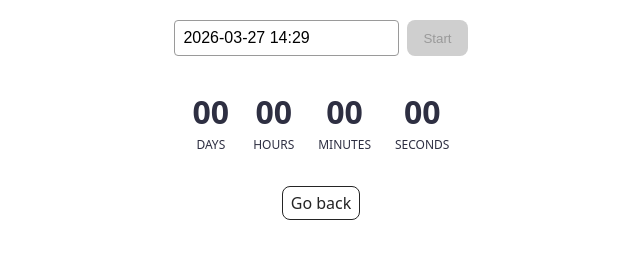
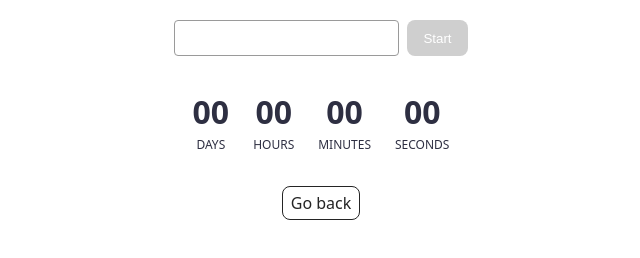
Before and after one commit to sofiiayarmak/goit-advancedjs-hw-02, a website built with Vite: page src/1-timer.html in a window 1280 px wide. Shown: the whole page, without its empty margins (319-959 px from the left). Built offline with nearby package versions, Linux system fonts and the light colour scheme.

Commit message:
fixed button styles

```diff
--- a/src/css/styles.css
+++ b/src/css/styles.css
@@ -35,7 +35,7 @@
 button[data-start] {
   padding: 8px 16px;
   background-color: #4e75ff;
-  color: #9a9a9a;
+  color: #fff;
   border: none;
   border-radius: 8px;
   cursor: pointer;
--- a/src/js/1-timer.js
+++ b/src/js/1-timer.js
@@ -3,14 +3,11 @@ import 'flatpickr/dist/flatpickr.min.css';
 import iziToast from 'izitoast';
 import 'izitoast/dist/css/iziToast.min.css';
 
-const options = {
-  enableTime: true,
-  time_24hr: true,
-  defaultDate: new Date(),
-  minuteIncrement: 1,
-  onClose(selectedDates) {
-    console.log('Ви обрали дату:', selectedDates[0]);
-  },
+const input = document.querySelector('#datetime-picker');
+const startBtn = document.querySelector('button[data-start]');
+const timerFields = {
+  days: document.querySelector('[data-days]'),
+  hours: document.querySelector('[data-hours]'),
+  minutes: document.querySelector('[data-minutes]'),
+  seconds: document.querySelector('[data-seconds]'),
 };
-
-flatpickr('#datetime-picker', options);
```
